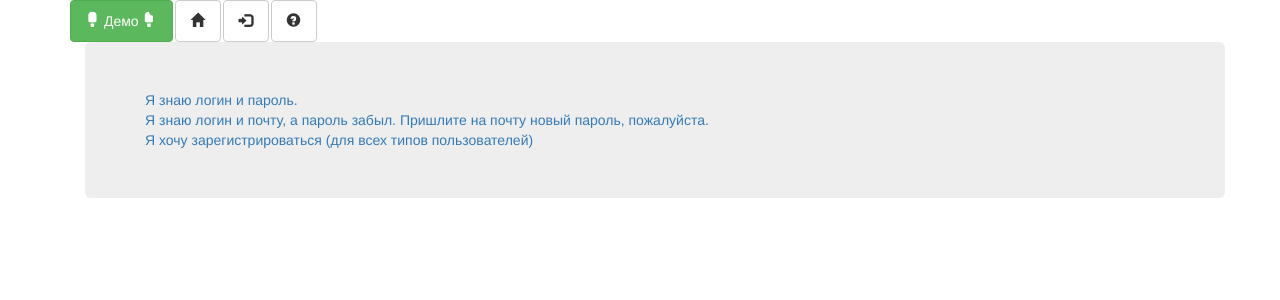
After one commit to jfeldman777/eduber, a Django app: page /in/ in a window 1280 px wide. The commit adds this page. Shown: the top 300 px of the page. Run offline with Django 3.2, Linux system fonts and the light colour scheme; some libraries are stand-ins or nearby versions.

Commit message:
more buttons

```diff
--- a/land/urls.py
+++ b/land/urls.py
@@ -4,6 +4,8 @@ from django.conf.urls.static import static
 from . import views
 
 urlpatterns = [
+    path('in/', views.xin, name='in'),
+    path('about/', views.about, name='about'),
     path('map/', views.map, name='map'),
     path('demo_map/', views.demo_map, name='demo_map'),
     path('gps/', views.gps, name='gps'),
--- a/land/views.py
+++ b/land/views.py
@@ -4,6 +4,12 @@ from django.http import HttpResponse
 
 def index(request):
     return render(request,'index.html')
+
+def xin(request):
+    return render(request,'in.html')
+
+def about(request):
+    return render(request,'about.html')
 
 def map(request):
     return render(request,'map.html')
--- a/templates/footer.html
+++ b/templates/footer.html
@@ -26,16 +26,14 @@
 </a>
   </li>
 
-  <!--li class="nav-item" title='пока не работает'>
-<a href="#" class="btn btn-default"  >
-  Зарегистрироваться или войти
+  <li class="nav-item">
+<a href="/land/in/" class="btn btn-default"  >
   <span class="glyphicon glyphicon-log-in"></span>
 </a>
 </li>
-<li class="nav-item" title='пока не работает'>
-<a href="#" class="btn btn-default"  >
-  Вход для преподавателей
-  <span class="glyphicon glyphicon-education"></span>
+<li class="nav-item">
+<a href="/land/about/" class="btn btn-default"  >
+  <span class="glyphicon glyphicon-question-sign"></span>
 </a>
 </li-->
 </ul>
--- /dev/null
+++ b/templates/in.html
@@ -0,0 +1,13 @@
+{% extends "base.html" %}
+{% load i18n %}
+
+{% block content %}
+<a href="">Я знаю логин и пароль.</a>
+<br>
+<a href="">
+Я знаю логин и почту, а пароль забыл. Пришлите на почту новый пароль, пожалуйста.</a>
+<br>
+<a href="">
+Я хочу зарегистрироваться (для всех типов пользователей)
+</a>
+{% endblock %}
```
Also changed, not shown: templates/about.html (added, +12 -0 lines).
